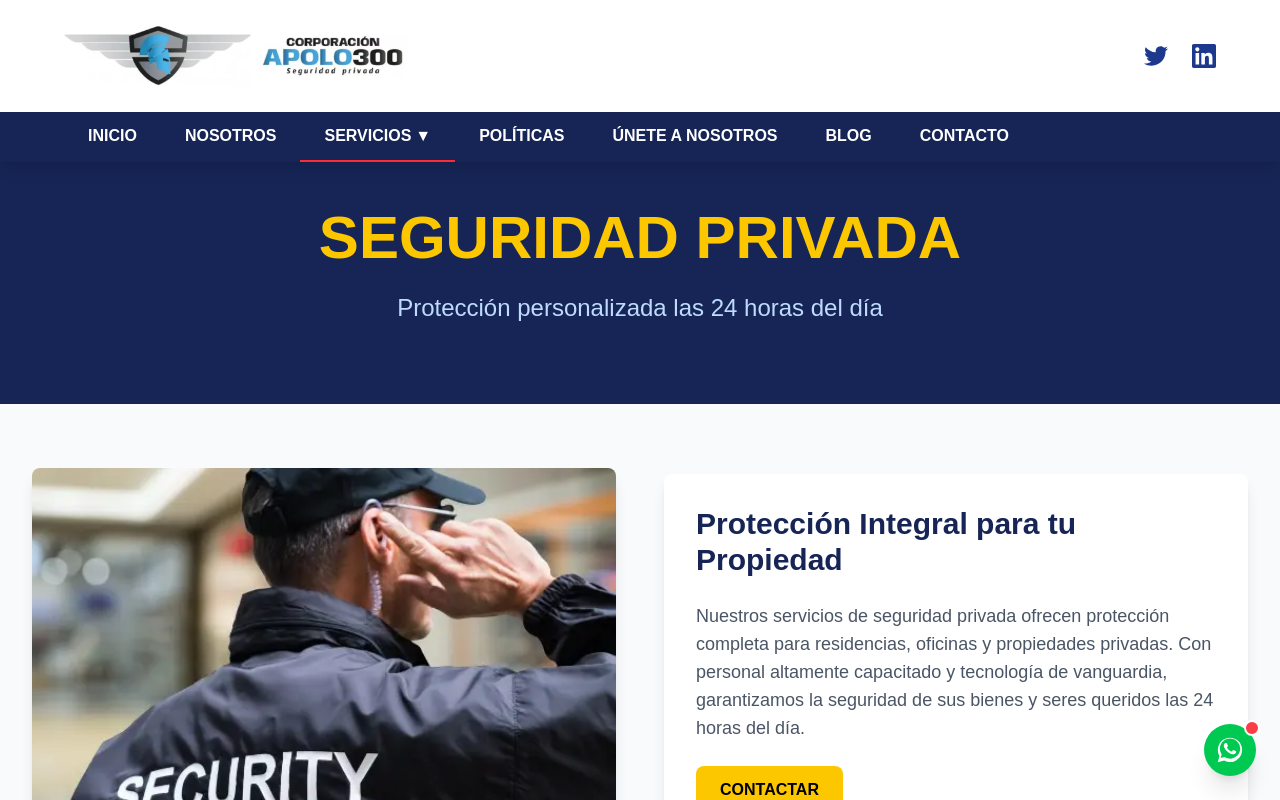
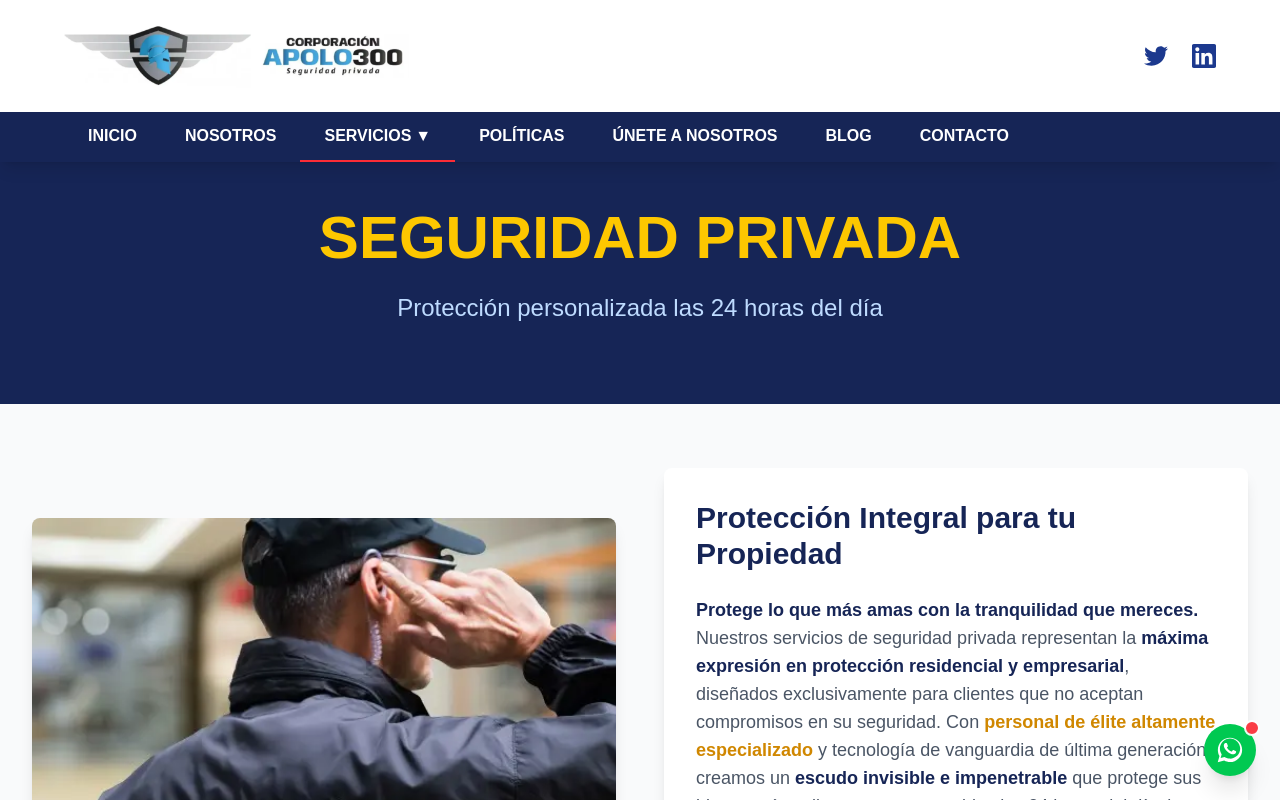
Before and after one commit to josmeleli/apolo300-website, a Next.js app: page /servicios/seguridad-privada in a window 1280 px wide. Shown: the top 800 px of the page. Built offline with nearby package versions, Linux system fonts and the light colour scheme.

Commit message:
Enhance service description in Seguridad Privada page for clarity and impact, emphasizing comprehensive protection and peace of mind.

```diff
--- a/app/servicios/seguridad-privada/page.tsx
+++ b/app/servicios/seguridad-privada/page.tsx
@@ -38,9 +38,7 @@ export default function SeguridadPrivada() {
                   Protección Integral para tu Propiedad
                 </h2>
                 <p className="text-gray-600 text-lg mb-6">
-                  Nuestros servicios de seguridad privada ofrecen protección completa para residencias,
-                  oficinas y propiedades privadas. Con personal altamente capacitado y tecnología de
-                  vanguardia, garantizamos la seguridad de sus bienes y seres queridos las 24 horas del día.
+                  <span className="font-semibold text-blue-950">Protege lo que más amas con la tranquilidad que mereces.</span> Nuestros servicios de seguridad privada representan la <span className="font-semibold text-blue-950">máxima expresión en protección residencial y empresarial</span>, diseñados exclusivamente para clientes que no aceptan compromisos en su seguridad. Con <span className="font-semibold text-yellow-600">personal de élite altamente especializado</span> y tecnología de vanguardia de última generación, creamos un <span className="font-semibold text-blue-950">escudo invisible e impenetrable</span> que protege sus bienes más valiosos y seres queridos las 24 horas del día, los 365 días del año. <span className="font-semibold text-blue-950">Su paz mental es nuestra misión.</span>
                 </p>
 
                 <div className="flex flex-col sm:flex-row gap-4">
```
